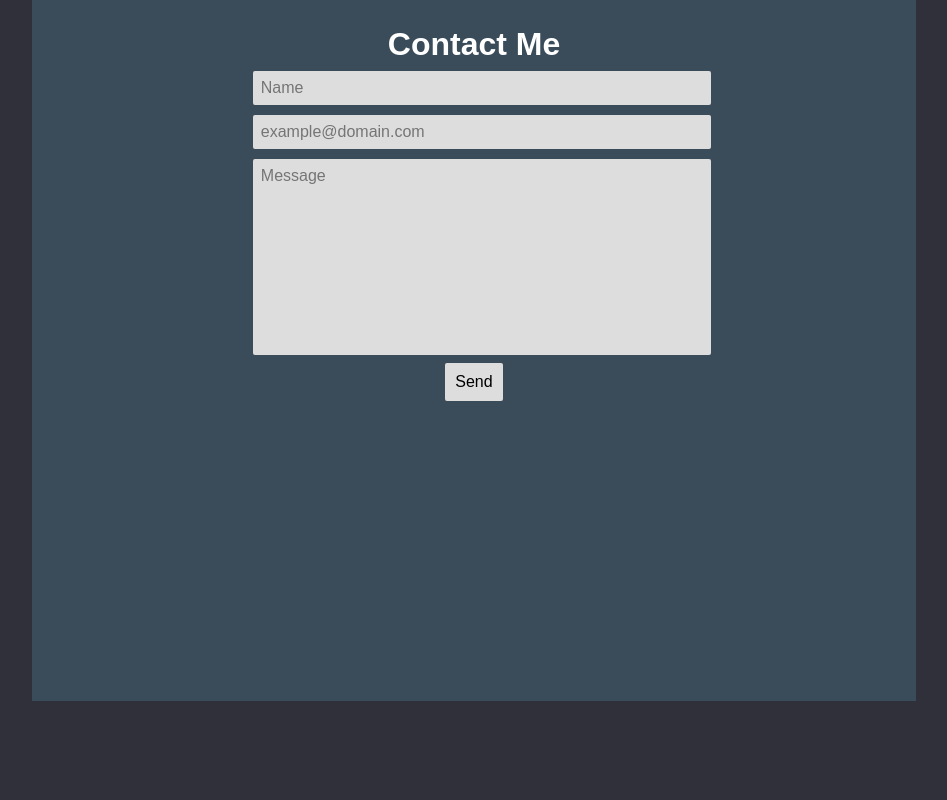
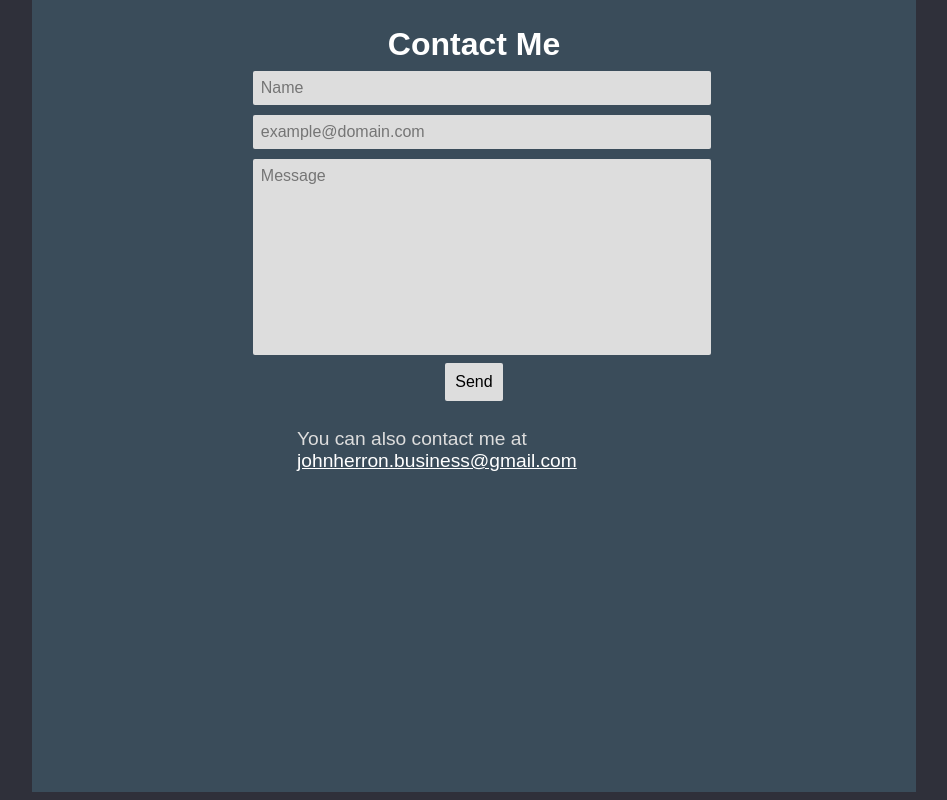
Before and after one commit to JohnHerron/portfolio-website, a React (Vite) app: page / in a window 1280 px wide. Shown: the part 2970-3770 px from the top of the page, without its empty margins (166-1113 px from the left). Before the commit the page ends 3679 px from the top, so only its background shows below. Built offline with nearby package versions, Linux system fonts and the light colour scheme.

Commit message:
ADD: contact info (email)

```diff
--- a/src/components/Contact.jsx
+++ b/src/components/Contact.jsx
@@ -10,6 +10,7 @@ export default function Contact() {
                 <textarea placeholder="Message" rows={10} name="message"></textarea>
             </div>
             <button type="submit" className={style.formButton}>Send</button>
+            <p>You can also contact me at <a className={style.emailLink} href="mailto:johnherron.business@gmail.com">johnherron.business@gmail.com</a></p>
         </form>
     );
 }
--- a/src/components/contact.module.css
+++ b/src/components/contact.module.css
@@ -40,3 +40,7 @@ input, textarea {
         font-weight: bold;
     }
 }
+
+.emailLink {
+    background-color: inherit;
+}
```
